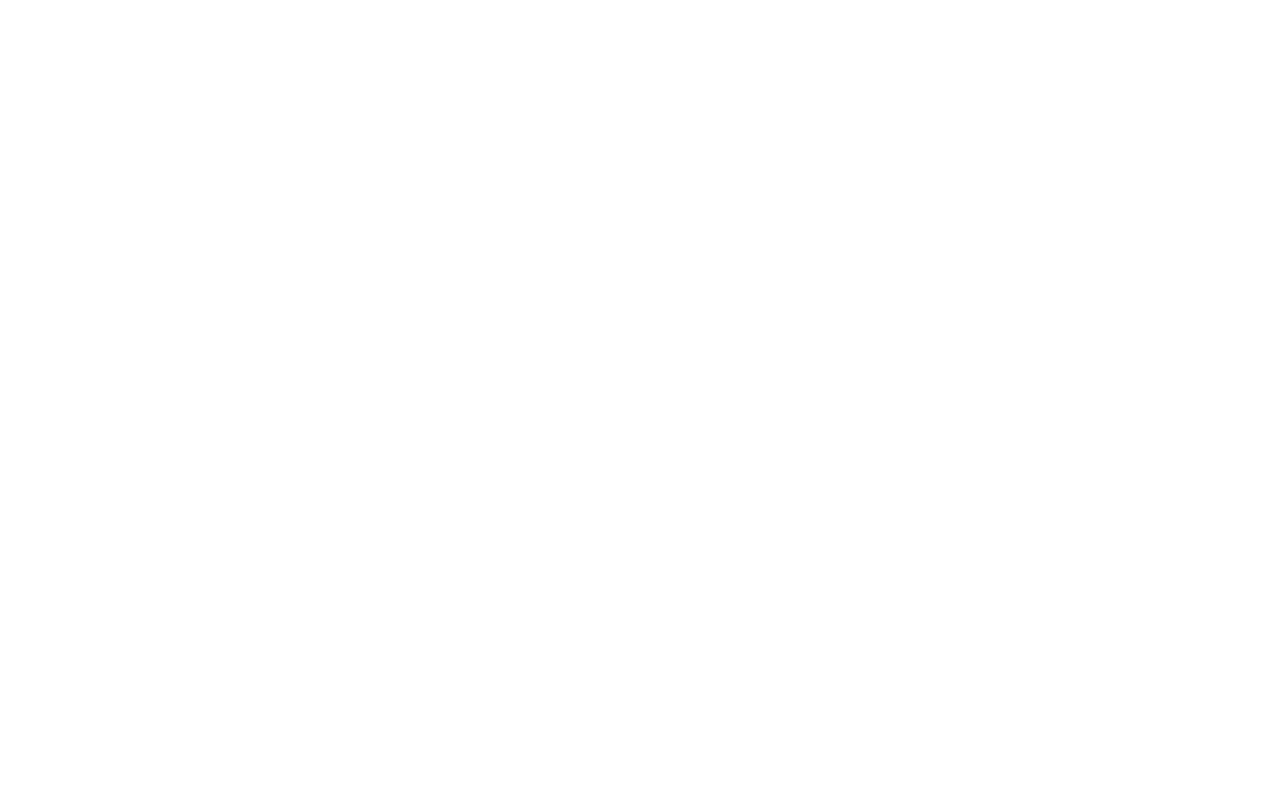
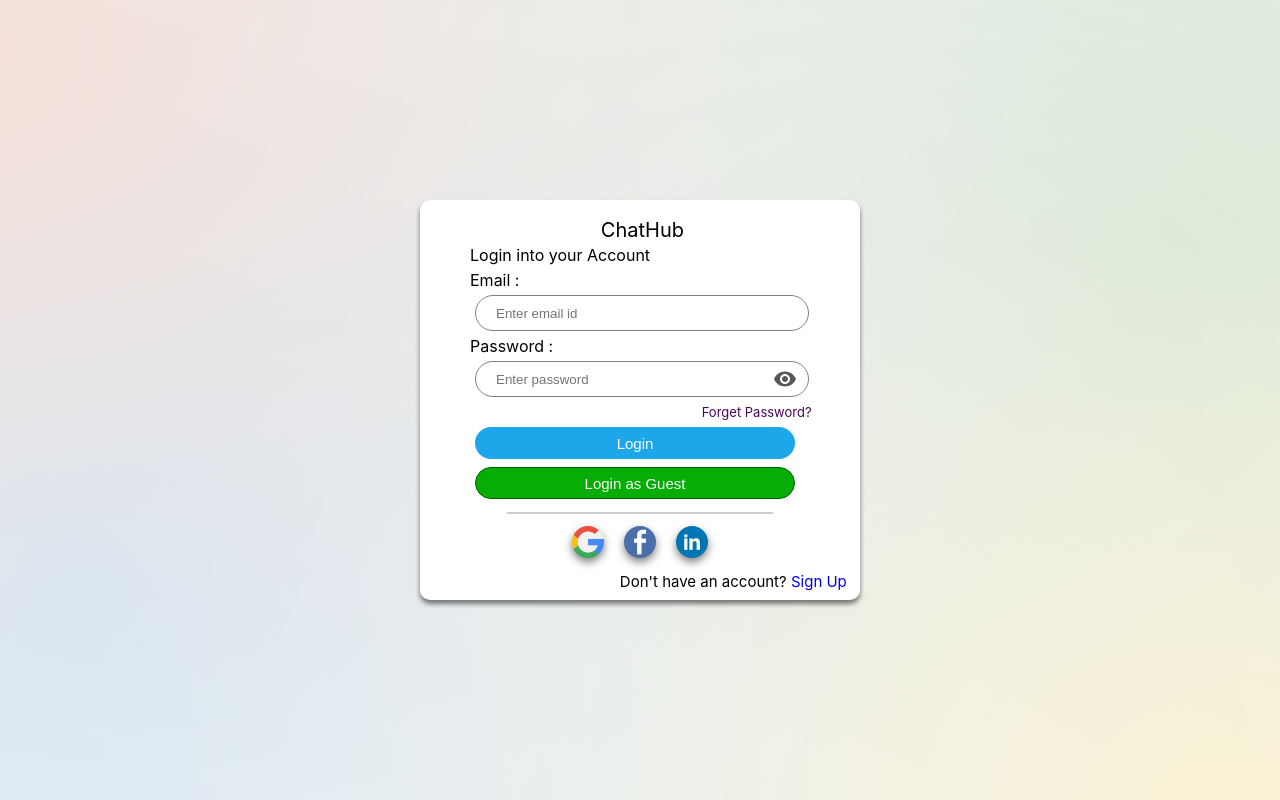
Before and after one commit to darshjasani/ChatHub, a React (Create React App) app: page / in a window 1280 px wide. Before the commit this address had no page. Built offline with nearby package versions, Linux system fonts and the light colour scheme.

Commit message:
New Updates

```diff
--- a/public/index.html
+++ b/public/index.html
@@ -2,14 +2,14 @@
 <html lang="en">
   <head>
     <meta charset="utf-8" />
-    <link rel="icon" href="%PUBLIC_URL%/favicon.ico" />
+    <link rel="icon" href="%PUBLIC_URL%/chat.png" />
     <meta name="viewport" content="width=device-width, initial-scale=1" />
     <meta name="theme-color" content="#000000" />
     <meta
       name="description"
       content="Web site created using create-react-app"
     />
-    <link rel="apple-touch-icon" href="%PUBLIC_URL%/logo192.png" />
+    <link rel="apple-touch-icon" href="./chat.png" />
     <!--
       manifest.json provides metadata used when your web app is installed on a
       user's mobile device or desktop. See https://developers.google.com/web/fundamentals/web-app-manifest/
@@ -24,7 +24,7 @@
       work correctly both with client-side routing and a non-root public URL.
       Learn how to configure a non-root public URL by running `npm run build`.
     -->
-    <title>React App</title>
+    <title>ChatHub</title>
   </head>
   <body>
     <noscript>You need to enable JavaScript to run this app.</noscript>
--- a/src/App.js
+++ b/src/App.js
@@ -20,6 +20,7 @@ function App() {
         <Router>
           <Routes>
               <Route path='/profile' element={<Profile/>} />
+              <Route path='/' element={<Login/>} />
               <Route path='/login' element={<Login/>}/>
               <Route path='/signup' element={<Signup/>}/>
               <Route path='/forgetpwd' element={<Forget/>} />
--- a/src/Forgetpwd.js
+++ b/src/Forgetpwd.js
@@ -6,7 +6,10 @@ import { useStateValue } from './StateProvider';
 import { actionTypes } from './Reducer';
 import db from './firebase';
 import { useNavigate } from 'react-router-dom';
-
+import VisibilityIcon from '@mui/icons-material/Visibility';
+import VisibilityOffIcon from '@mui/icons-material/VisibilityOff';
+import QuestionMarkIcon from '@mui/icons-material/QuestionMark';
+import { LeakAdd } from '@mui/icons-material';
 
 const Forgetpwd = ()=>{
 
@@ -15,7 +18,11 @@ const Forgetpwd = ()=>{
     const [email, setEmail] = useState('');
     const [pwd, setPwd] = useState('');
     const [cpwd, setCpwd] = useState('');
+    const [spwdt, setspwdT] = useState('password')
+    const [scpwdt, setscpwdT] = useState('password')
     const history = useNavigate();
+    const [showq, setShowq] = useState('none');
+    const emailRegex = /^[^\s@]+@[^\s@]+\.[^\s@]+$/;
 
     useEffect(()=>{
         if(state.user != null){
@@ -23,12 +30,28 @@ const Forgetpwd = ()=>{
         }
     },[state.user])
 
+    const showPwd = ()=>{
+        let spwd = document.getElementsByClassName('spwd')[0].type;
+        setspwdT(spwd !== "password" ? "password" : "text")
+    }
+
+    const showCpwd = ()=>{
+        let scpwd = document.getElementsByClassName('scpwd')[0].type;
+        setscpwdT(scpwd !== "password" ? "password" : "text")
+    }
+
+
     const validate = () =>{
         if(email == '')
             alert('Please enter details!!')
         else if(!hide && (pwd == '' || cpwd == '' || pwd != cpwd)){
             alert("Password doesn't match!!")
         }
+        else if(!emailRegex.test(email)){
+            alert("Invalid email!!")
+        }
+        else if(!hide && (pwd.length < 8 || pwd.length > 16))
+            alert('Password should be 8 to 16 character long')
         else
             validateCredentials();
     }
@@ -76,39 +99,52 @@ const Forgetpwd = ()=>{
                             <>ChatHub</>
                         </div>
                         <div>
-                            Enter Username :<br/>
+                            Enter Email :<br/>
                             <input
                             className='email'
                             type='text'
-                            placeholder='Enter username'
+                            placeholder='Enter email id'
                             onChange={(e)=>setEmail(e.target.value)}
                             />
                         </div>
                         {!hide &&
                         <>
+                            <div className='passWord'>
                                 <div>
                                     Password :<br/>
                                     <input
-                                className='pwd'
-                                type='password'
+                                    className='spwd'
+                                    type={spwdt}
                                     placeholder='Enter password'
-                                onChange={(e)=> setPwd(e.target.value)}
+                                    onChange={(e) => setCpwd(e.target.value)}
                                 />
                                 </div>
+                                <button onClick={showPwd}>{spwdt === "password" ? <VisibilityIcon/> : <VisibilityOffIcon/>}</button>
+                                <span className='qIcon'onMouseEnter={()=>setShowq('block')} onMouseLeave={()=>setShowq('none')} ><QuestionMarkIcon/></span>
+                                <span className='pDetails' style={{display:showq}}>Password should be 8 to 16 character long.</span>
+                            </div>
+
+                            <div className='passWord'>
                                 <div>
                                     Confirm Password :<br/>
                                     <input
-                                className='cpwd'
-                                type='password'
-                                placeholder='Confirm password'
-                                onChange={(e)=> setCpwd(e.target.value)}
+                                    className='scpwd'
+                                    type={scpwdt}
+                                    placeholder='Enter confirm password'
+                                    onChange={(e) => setPwd(e.target.value)}
                                 />
                                 </div>
+                                <button onClick={showCpwd}>{scpwdt === "password" ? <VisibilityIcon/> : <VisibilityOffIcon/>}</button>
+                            </div>
+
                         </>}
                         <div className='forgetButton'>
                             <button onClick={validate}>{hide ? 'Submit' : 'Change Password'}</button>
                         </div>
 
+                        <div className='backButton'>
+                            <button onClick={()=>history('/login')}>Back</button>
+                        </div>
                     </div>
                 </div>
             </div>
--- a/src/Login.css
+++ b/src/Login.css
@@ -1,5 +1,3 @@
-
-
 .loginBody{
     background-image: url('./images/login_bg.svg');
     background-repeat: no-repeat;
@@ -22,12 +20,14 @@
     border-radius: 10px;
     box-shadow: 0px 4px 5px rgba(0, 0, 0, 0.5);
 }
+
 .logo{
     position: absolute;
     right: 40%;
     top:5%;
     font-size: 20px;
 }
+
 .login{
     padding-top: 40px;
     padding-left: 50px;
@@ -37,6 +37,7 @@
     margin-top: 5px;
     margin-bottom: 5px;
 }
+
 .forgetpwd > a{
     color: var(--slack-color);
     outline: none;
@@ -46,6 +47,7 @@
     right: 11%;
     cursor: pointer;
 }
+
 .forgetpwd > a:hover{
     text-decoration: underline;
 }
@@ -54,7 +56,7 @@
     position: absolute;
     left: 50%;
     transform: translate(-50%);
-    margin-top: 90px;
+    margin-top: 110px;
     width: 60%;
     border: 1px solid grey;
     opacity: 0.4;
@@ -73,9 +75,73 @@
 .login > div > input::placeholder{
     padding-left: 10px;
 }
+
+.passWord{
+    display: flex;
+}
+
+.passWord > div > input{
+    margin: 5px;
+    width: 20rem;
+    height: 2rem;
+    border-radius: 2rem;
+    border: 1px solid grey;
+    padding-left: 10px;
+}
+
+.passWord > div > input::placeholder{
+    padding-left: 10px;
+}
+
+.passWord > button{
+    position: absolute;
+    border: none;
+    background-color: transparent;
+    outline: none;
+    text-decoration: none;
+    right: 13%;
+    margin-top: 30px;
+
+}
+
+.passWord > button > .MuiSvgIcon-root{
+    color: rgb(88, 87, 87);
+    cursor: pointer;
+}
+
+.qIcon{
+    position: absolute;
+    right: 5%;
+    background-color: rgb(209, 204, 204);
+    margin-top: 35px;
+    width: 16px;
+    height: 16px;
+    border: 1px solid grey;
+    border-radius: 50px;
+    cursor: pointer;
+}
+
+.qIcon > .MuiSvgIcon-root {
+    color: white;
+    font-size: 15px;
+}
+
+.pDetails{
+    display: none;
+    position: absolute;
+    right: -45%;
+    top:41%;
+    border: 1px solid grey;
+    border-radius: 5px;
+    padding: 5px;
+    background-color: rgb(198, 196, 196);
+    width: 200px;
+    height: 50px;
+}
+
 .socialButtons{
     position: absolute;
-    bottom: 10%;
+    bottom: 8%;
     left: 50%;
     transform: translate(-50%);
     display: flex;
@@ -87,7 +153,13 @@
     margin-top: 25px;
 }
 
-.loginButton > button{
+.guestButton{
+    position: absolute;
+    margin: 5px;
+    margin-top: 65px;
+}
+
+.loginButton > button, .guestButton > button{
     width: 20rem;
     height: 2rem;
     border: none;
@@ -97,10 +169,17 @@
     cursor: pointer;
     font-size: 15px;
 }
-.loginButton > button:hover{
+
+.guestButton > button{
+    background-color: rgb(5, 173, 5);
+    border: 1px solid rgb(2, 96, 2);
+}
+
+.loginButton > button:hover, .guestButton > button:hover{
     border: 0.1rem solid rgb(94, 94, 241);
     font-size: 18px;
 }
+
 .socialButtons > button {
     margin: 10px;
     background-position: center;
--- a/src/Login.js
+++ b/src/Login.js
@@ -1,4 +1,5 @@
 import { Button } from '@material-ui/core';
+import axios from 'axios';
 import { Link, useNavigate } from 'react-router-dom'
 import React,{useEffect, useState} from 'react';
 import './Login.css'
@@ -6,18 +7,37 @@ import {auth,provider} from './firebase.js';
 import { useStateValue } from './StateProvider';
 import { actionTypes } from './Reducer';
 import db from './firebase';
+import VisibilityIcon from '@mui/icons-material/Visibility';
+import VisibilityOffIcon from '@mui/icons-material/VisibilityOff';
 
 const Login = ()=>{
+
     const [state,dispatch] = useStateValue();
     const [email, setEmail] = useState('');
     const [pwd, setPwd] = useState('');
+    const [pwdt, setpwdT] = useState('password')
     const history = useNavigate();
+    const emailRegex = /^[^\s@]+@[^\s@]+\.[^\s@]+$/;
 
     useEffect(()=>{
         if(state.user != null){
             history('/home');
         }
     },[state.user])
+
+    // useEffect(()=>{
+    //     handleLinkedInCallback();
+    // },[linkedIn])
+
+    const showPwd = ()=>{
+        let pwd = document.getElementsByClassName('pwd')[0].type;
+        if(pwd === "password"){
+            setpwdT('text')
+        }
+        else{
+            setpwdT('password')
+        }
+    }
 
     const signIn = (e)=>{
         e.preventDefault();
@@ -36,9 +56,17 @@ const Login = ()=>{
             })
     }
 
+    const guestLogin = ()=>{
+        alert('Work in Progress!! Please use Login for now. Thank you!')
+    }
+
     const validate = () =>{
         if(email == '' || pwd == '')
             alert('Please enter details!!')
+        else if(!emailRegex.test(email))
+            alert('Invalid email!!')
+        else if(pwd.length < 8 || pwd.length > 16 )
+            alert('Password length should be 8 to 16 only!!')
         else
             validateCredentials();
     }
@@ -94,29 +122,40 @@ const Login = ()=>{
 
                         <p>Login into your Account</p>
                         <div>
-                            Username :<br/>
+                            Email :<br/>
                             <input
                             className='email'
                             type='text'
-                            placeholder='Enter username'
+                            placeholder='Enter email id'
                             onChange={(e) => setEmail(e.target.value)}
                             />
                         </div>
+
+                        <div className='passWord'>
                             <div>
                                 Password :<br/>
                                 <input
                                 className='pwd'
-                            type='password'
+                                type={pwdt}
                                 placeholder='Enter password'
                                 onChange={(e) => setPwd(e.target.value)}
                             />
                             </div>
+                            <button onClick={showPwd}>{pwdt === "password" ? <VisibilityIcon/> : <VisibilityOffIcon/>}</button>
+                        </div>
+
                         <div className='forgetpwd'>
                             <a href='/forgetpwd'>Forget Password?</a>
                         </div>
+
                         <div className='loginButton'>
                             <button onClick={validate}>Login</button>
                         </div>
+
+                        <div className='guestButton'>
+                            <button onClick={guestLogin}>Login as Guest</button>
+                        </div>
+
                         <hr/>
                         <div className='socialButtons'>
                             <button className='google' onClick={signIn}></button>
--- a/src/Signup.css
+++ b/src/Signup.css
@@ -64,7 +64,7 @@
 
 .socialButtons{
     position: absolute;
-    bottom: 10%;
+    bottom: 8%;
     left: 50%;
     transform: translate(-50%);
     display: flex;
--- a/src/Signup.js
+++ b/src/Signup.js
@@ -6,20 +6,37 @@ import { useStateValue } from './StateProvider';
 import { actionTypes } from './Reducer';
 import db from './firebase';
 import { useNavigate } from 'react-router-dom';
+import VisibilityIcon from '@mui/icons-material/Visibility';
+import VisibilityOffIcon from '@mui/icons-material/VisibilityOff';
+import QuestionMarkIcon from '@mui/icons-material/QuestionMark';
 
 const Signup = ()=>{
-    const [display, setDisplay] = useState('login');
+
     const [state,dispatch] = useStateValue();
     const [email, setEmail] = useState('');
     const [pwd, setPwd] = useState('');
     const [cpwd, setCpwd] = useState('');
+    const [spwdt, setspwdT] = useState('password')
+    const [scpwdt, setscpwdT] = useState('password')
+    const [showq, setShowq] = useState('none');
     const history = useNavigate();
+    const emailRegex = /^[^\s@]+@[^\s@]+\.[^\s@]+$/;
 
     useEffect(()=>{
         if(state.user != null){
             history('/home');
         }
     },[state.user])
+
+    const showPwd = ()=>{
+        let spwd = document.getElementsByClassName('spwd')[0].type;
+        setspwdT(spwd !== "password" ? "password" : "text")
+    }
+
+    const showCpwd = ()=>{
+        let scpwd = document.getElementsByClassName('scpwd')[0].type;
+        setscpwdT(scpwd !== "password" ? "password" : "text")
+    }
 
     const signIn = (e)=>{
         e.preventDefault();
@@ -38,11 +55,17 @@ const Signup = ()=>{
     }
 
     const validate = ()=>{
-        if(email == '' || pwd == '' || cpwd == ''){
+        if(email === '' || pwd === '' || cpwd === ''){
             alert('Please enter the details!!');
         }
-        else if(pwd != cpwd){
+        else if(pwd !== cpwd){
             alert("Password doesn't match!!");
+        }
+        else if(!emailRegex.test(email)){
+            alert('Invalid email id!!')
+        }
+        else if(pwd.length < 8 || pwd.length > 16){
+            alert('Password should be 8 to 16 character only!!')
         }
         else{
             insertIntoDB();
@@ -90,32 +113,43 @@ const Signup = ()=>{
 
                         <p>Create your account</p>
                         <div>
-                            Username :<br/>
+                            Email :<br/>
                             <input
                             className='email'
                             type='text'
-                            placeholder='Enter username'
+                            placeholder='Enter email id'
                             onChange={(e)=> setEmail(e.target.value)}
                             />
                         </div>
+
+                        <div className='passWord'>
                             <div>
                                 Password :<br/>
                                 <input
-                            className='pwd'
-                            type='password'
+                                className='spwd'
+                                type={spwdt}
                                 placeholder='Enter password'
-                            onChange={(e)=> setPwd(e.target.value)}
+                                onChange={(e) => setCpwd(e.target.value)}
                             />
                             </div>
+                            <button onClick={showPwd}>{spwdt === "password" ? <VisibilityIcon/> : <VisibilityOffIcon/>}</button>
+                            <span className='qIcon'onMouseEnter={()=>setShowq('block')} onMouseLeave={()=>setShowq('none')} ><QuestionMarkIcon/></span>
+                            <span className='pDetails' style={{display:showq}}>Password should be 8 to 16 character long.</span>
+                        </div>
+
+                        <div className='passWord'>
                             <div>
                                 Confirm Password :<br/>
                                 <input
-                            className='cpwd'
-                            type='password'
-                            placeholder='Confirm password'
-                            onChange={(e)=> setCpwd(e.target.value)}
+                                className='scpwd'
+                                type={scpwdt}
+                                placeholder='Enter confirm password'
+                                onChange={(e) => setPwd(e.target.value)}
                             />
                             </div>
+                            <button onClick={showCpwd}>{scpwdt === "password" ? <VisibilityIcon/> : <VisibilityOffIcon/>}</button>
+                        </div>
+
                         <div className='signupButton'>
                             <button onClick={validate}>Sign Up</button>
                         </div>
```
Also changed, not shown: src/Forgetpwd.css (+7 -2 lines), public/chat.png (added). Lines whose indentation alone changed are shown as unchanged.
